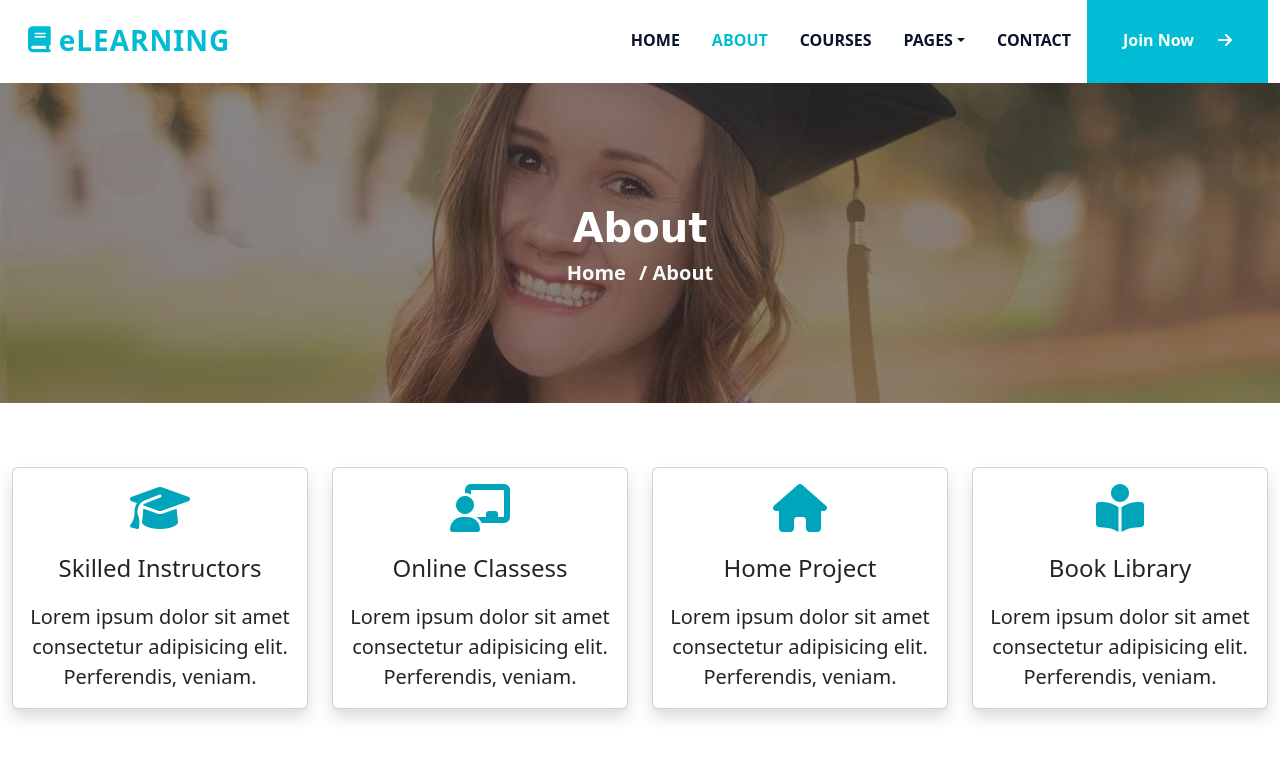
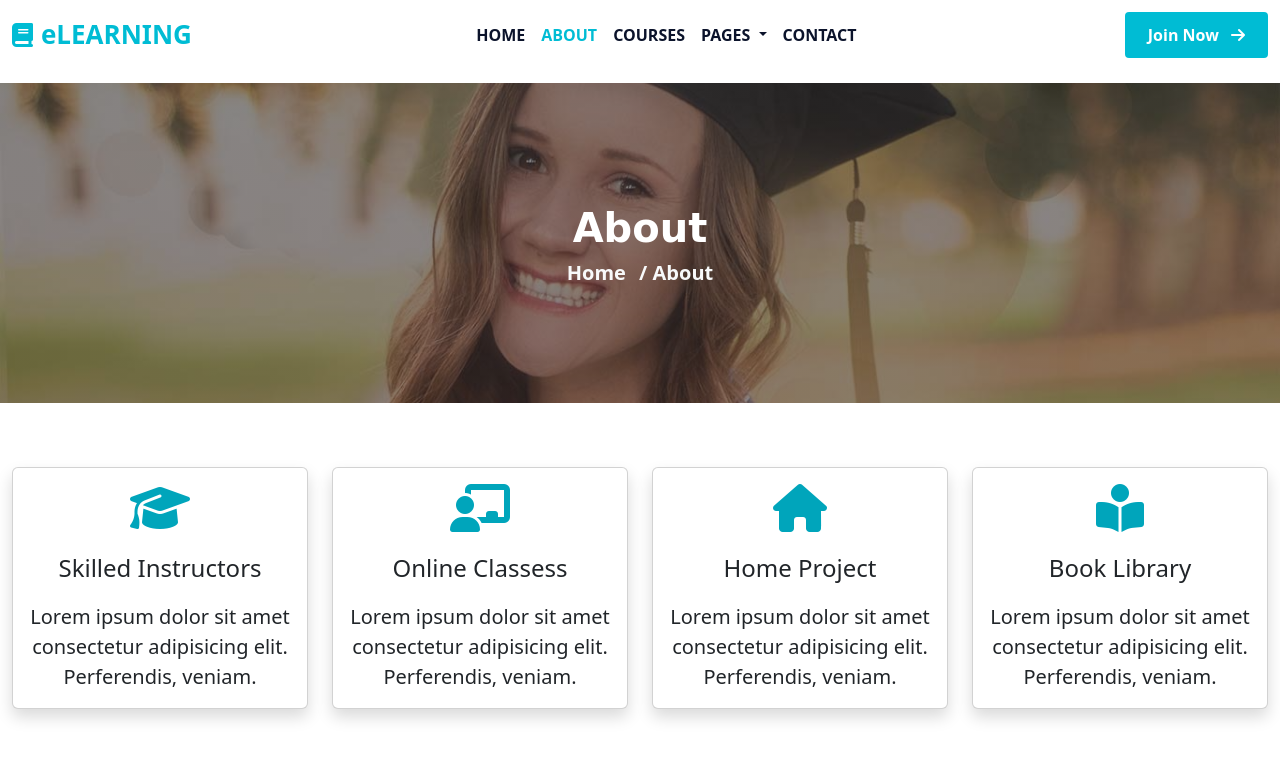
Before and after one commit to Abdullah23890/elearning-web, a plain HTML site: page about.html in a window 1280 px wide. Shown: the top 778 px of the page. Drawn offline with nearby package versions, Linux system fonts and the light colour scheme; some packages are replaced by stand-ins of ours; a script that the page names is missing.

Commit message:
navbar update

```diff
--- a/about.html
+++ b/about.html
@@ -14,42 +14,38 @@
 </head>
 <body>
 
-    <nav class="navbar fixed-top navbar-expand-lg custom-navbar">
+    <nav class="navbar navbar-expand-lg fixed-top custom-navbar">
   <div class="container-fluid">
-
-    <!-- Left: Menu + Logo -->
-    <div class="d-flex align-items-center">
-      <i class="fas fa-book menu-icon ms-3 me-2"></i>
-      <a class="navbar-brand logo" href="#">eLEARNING</a>
-    </div>
-
-    <!-- Toggle -->
-    <button class="navbar-toggler me-3" data-bs-toggle="collapse" data-bs-target="#navbar" aria-controls="navbarScroll" aria-expanded="false" aria-label="Toggle navigation">
+    <a class="navbar-brand d-flex align-items-center" href="#">
+      <i class="fas fa-book menu-icon me-2"></i>
+      <span class="logo">eLEARNING</span>
+    </a>
+    <button class="navbar-toggler" type="button" data-bs-toggle="collapse"
+      data-bs-target="#navbar">
       <span class="navbar-toggler-icon"></span>
     </button>
-
-    <!-- Center Menu -->
-    <div class="collapse text-center ms-lg-auto navbar-collapse" id="navbar">
-      <ul class="navbar-nav ms-lg-auto my-2 my-lg-0 navbar-nav-scroll">
-        <li class="nav-item"><a class="nav-link " href="index.html">HOME</a></li>
+    <div class="collapse navbar-collapse" id="navbar">
+      <ul class="navbar-nav mx-auto mb-2 mb-lg-0 text-center">
+        <li class="nav-item"><a class="nav-link" href="index.html">HOME</a></li>
         <li class="nav-item"><a class="nav-link active" href="about.html">ABOUT</a></li>
         <li class="nav-item"><a class="nav-link" href="course.html">COURSES</a></li>
         <li class="nav-item dropdown">
-        <a class="nav-link dropdown-toggle dropdown" data-bs-toggle="dropdown" aria-expanded="false" role="button" href="#">PAGES</a>
+          <a class="nav-link dropdown-toggle" href="#" data-bs-toggle="dropdown">
+            PAGES
+          </a>
           <ul class="dropdown-menu dropdown-content">
             <li><a class="dropdown-item" href="#">Page 1</a></li>
             <li><a class="dropdown-item" href="#">Page 2</a></li>
           </ul>
         </li>
-        <li class="nav-item"><a class="nav-link" href="contact">CONTACT</a></li>
+
+        <li class="nav-item"><a class="nav-link" href="contact.html">CONTACT</a></li>
       </ul>
-
-      <!-- Right Button -->
-
-      <a href="#" class="btn join-btn m-0">
-        Join Now <i class="fas fa-arrow-right ms-4"></i>
+      <div class="text-center">
+        <a href="#" class="btn join-btn">
+          Join Now <i class="fas fa-arrow-right ms-2"></i>
         </a>
-
+      </div>
     </div>
   </div>
 </nav>
--- a/asset/css/about.css
+++ b/asset/css/about.css
@@ -13,53 +13,51 @@ a{
 }
 
 .custom-navbar {
-  padding: 0;
-  height: 80px;
-  margin-right: 0px;
-  background-color: white;
-
+  background: #fff;
+  padding: 10px 0;
 }
 
 .menu-icon {
-  font-size: 26px;
+  font-size: 24px;
   color: #00bcd4;
-  cursor: pointer;
-  /* padding-left: 30px; */
 }
 
 .logo {
-  font-size: 28px;
+  font-size: 26px;
   font-weight: 700;
-  color: #00bcd4 !important;
-  letter-spacing: 1px;
+  color: #00bcd4;
 }
 
 .nav-link {
   font-weight: 600;
   color: #0b132b !important;
-  margin: 0 8px;
 }
 
-.nav-link.active {
+.nav-link.active,
+.nav-link:hover {
   color: #00bcd4 !important;
 }
 
+/* Button */
 .join-btn {
   background-color: #00bcd4;
   color: #fff;
-  padding: 30px 35px;
-  border-radius: 0;
+  padding: 10px 22px;
+  border-radius: 4px;
   font-weight: 600;
-  height: 100%;
- display: inline-flex;
-  align-items: center;
-
-
 }
 
 .join-btn:hover {
-  background-color: #00a5bb;
+  background-color: #0097aa;
   color: #fff;
+}
+
+/* Mobile */
+@media (max-width: 991px) {
+  .join-btn {
+    width: 100%;
+    margin-top: 10px;
+  }
 }
 
 .dropdown {
@@ -81,11 +79,6 @@ a{
 
 .dropdown-item:hover{
 color: orangered;
-}
-
-
-.nav-link:hover{
-    color: rgb(3, 110, 110);
 }
 
 .bg-btn-custom{
--- a/asset/css/style.css
+++ b/asset/css/style.css
@@ -13,53 +13,51 @@ a{
 }
 
 .custom-navbar {
-  padding: 0;
-  height: 80px;
-  margin-right: 0px;
-  background-color: white;
-
+  background: #fff;
+  padding: 10px 0;
 }
 
 .menu-icon {
-  font-size: 26px;
+  font-size: 24px;
   color: #00bcd4;
-  cursor: pointer;
-  /* padding-left: 30px; */
 }
 
 .logo {
-  font-size: 28px;
+  font-size: 26px;
   font-weight: 700;
-  color: #00bcd4 !important;
-  letter-spacing: 1px;
+  color: #00bcd4;
 }
 
 .nav-link {
   font-weight: 600;
   color: #0b132b !important;
-  margin: 0 8px;
 }
 
-.nav-link.active {
+.nav-link.active,
+.nav-link:hover {
   color: #00bcd4 !important;
 }
 
+/* Button */
 .join-btn {
   background-color: #00bcd4;
   color: #fff;
-  padding: 30px 35px;
-  border-radius: 0;
+  padding: 10px 22px;
+  border-radius: 4px;
   font-weight: 600;
-  height: 100%;
- display: inline-flex;
-  align-items: center;
-
-
 }
 
 .join-btn:hover {
-  background-color: #00a5bb;
+  background-color: #0097aa;
   color: #fff;
+}
+
+/* Mobile */
+@media (max-width: 991px) {
+  .join-btn {
+    width: 100%;
+    margin-top: 10px;
+  }
 }
 
 .dropdown {
@@ -81,11 +79,6 @@ a{
 
 .dropdown-item:hover{
 color: orangered;
-}
-
-
-.nav-link:hover{
-    color: rgb(3, 110, 110);
 }
 
 .bg-btn-custom{
```
Also changed, not shown: index.html (+20 -23 lines). Lines whose indentation alone changed are shown as unchanged.
